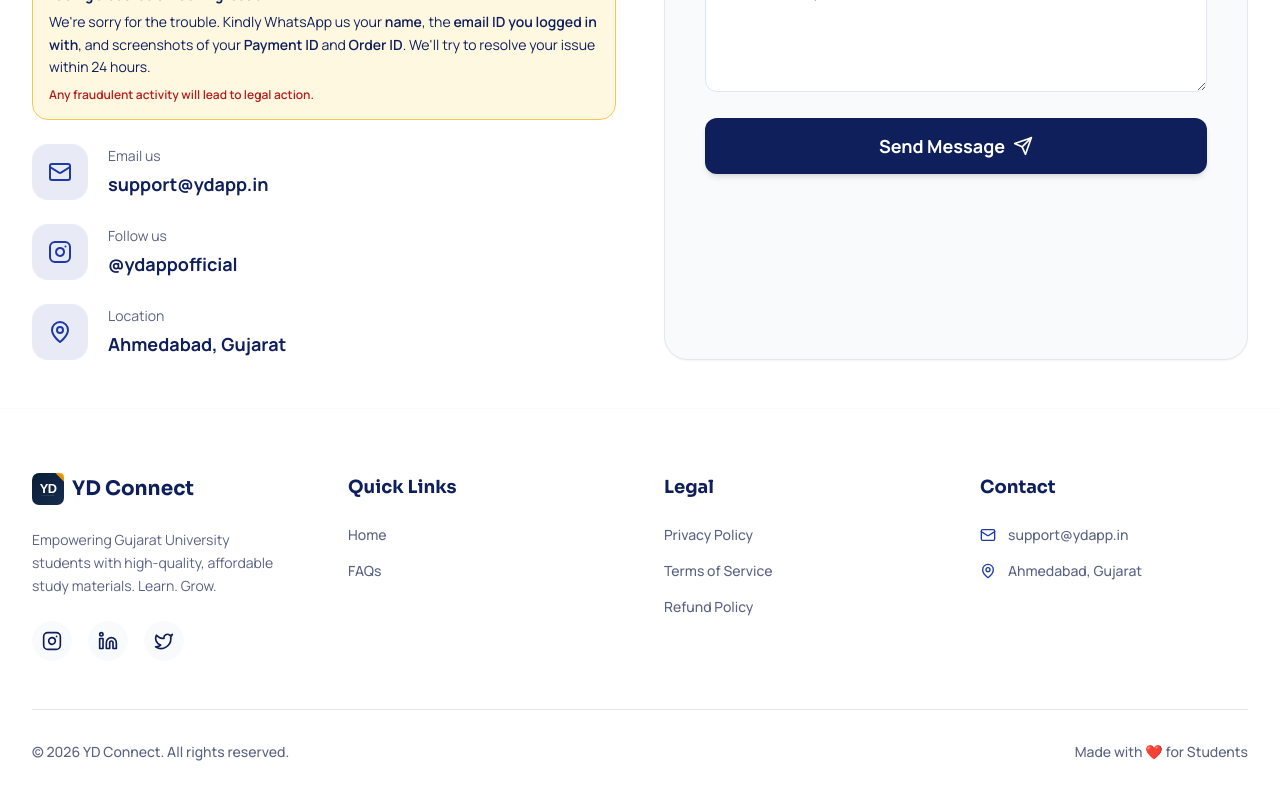
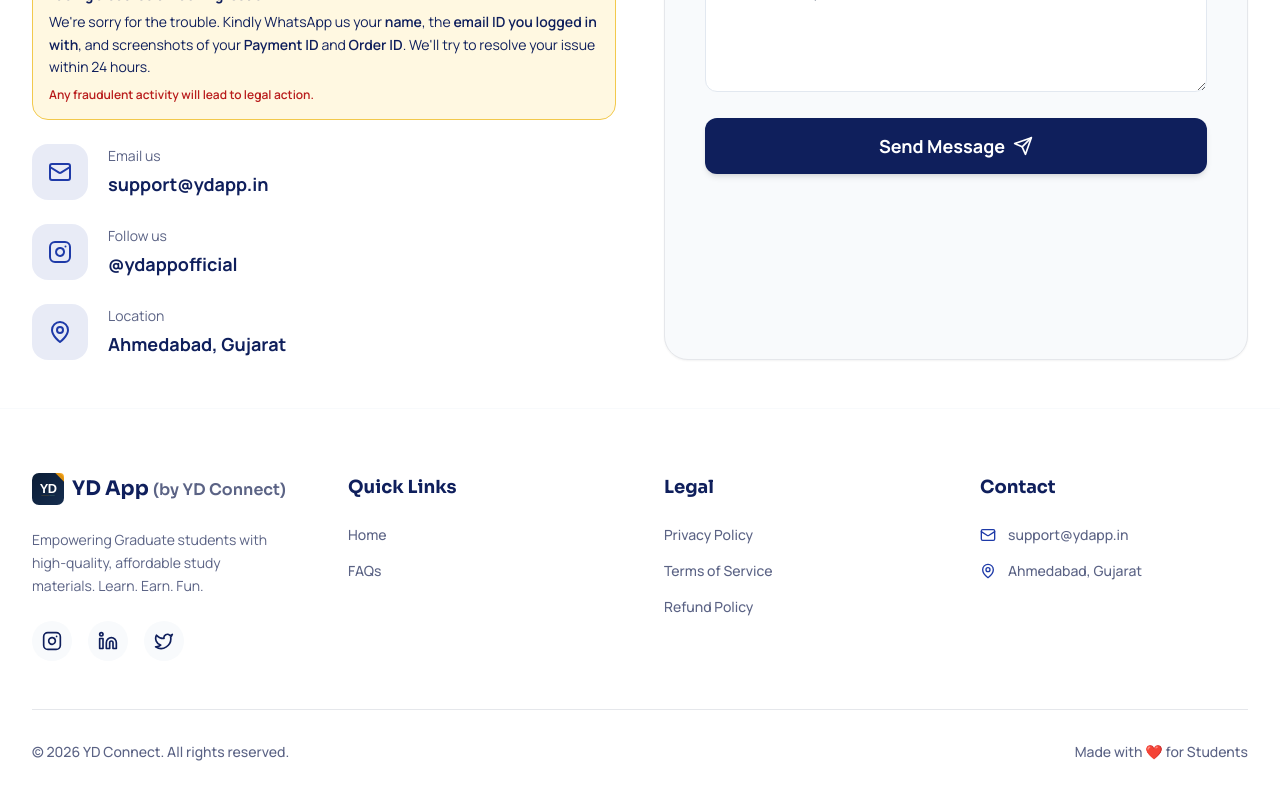
Before and after one commit to yuvraj0312-star/yd-publication-website, a React (Vite) app: page / in a window 1280 px wide. Shown: the part 3689-4489 px from the top of the page. Built offline with nearby package versions, Linux system fonts and the light colour scheme; a web font is replaced by a local one.

Commit message:
Add files via upload

```diff
--- a/src/components/Footer.jsx
+++ b/src/components/Footer.jsx
@@ -9,10 +9,10 @@ export default function Footer() {
           <div className="space-y-6">
             <div className="flex items-center gap-2 font-bold text-xl font-display">
               <img src={logo} alt="YD Connect Logo" className="h-8 w-8 rounded" />
-              <span className="text-navy">YD Connect</span>
+              <span className="text-navy">YD App <span className="text-muted-foreground font-semibold text-base">(by YD Connect)</span></span>
             </div>
             <p className="text-muted-foreground text-sm leading-relaxed pr-4">
-              Empowering Gujarat University students with high-quality, affordable study materials. Learn. Grow.
+              Empowering Graduate students with high-quality, affordable study materials. Learn. Earn. Fun.
             </p>
             <div className="flex gap-4">
               <a href="https://www.instagram.com/ydappofficial" target="_blank" rel="noopener noreferrer" className="h-10 w-10 rounded-full bg-muted flex items-center justify-center text-navy hover:bg-primary hover:text-white transition-all">
```
